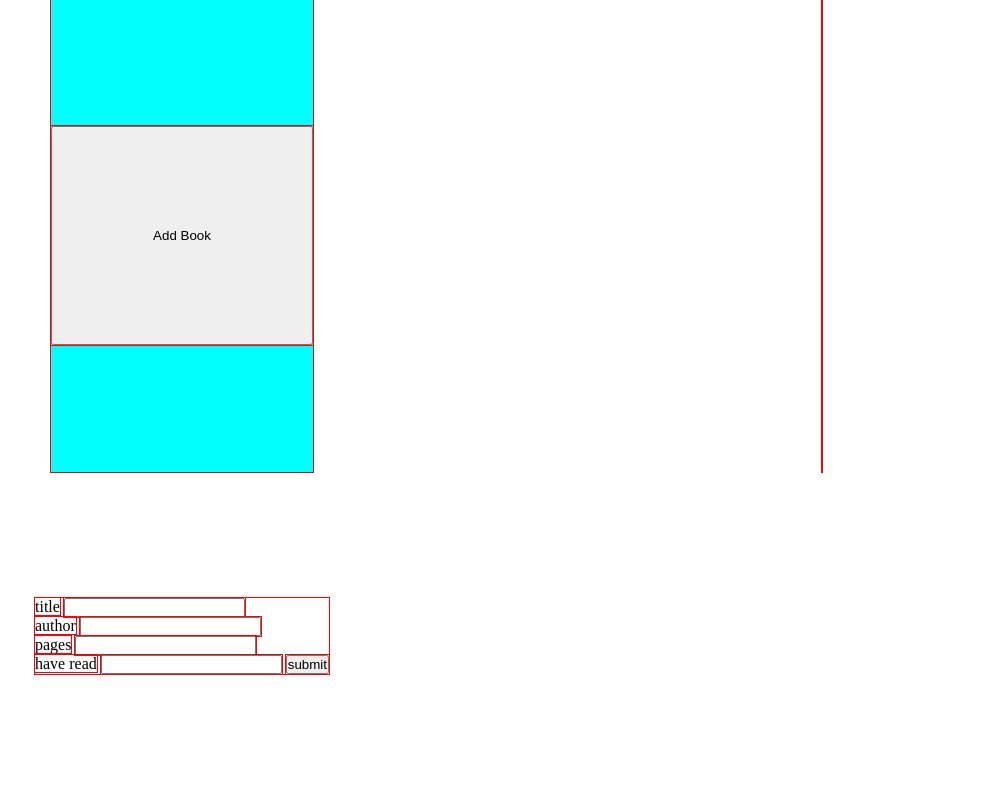
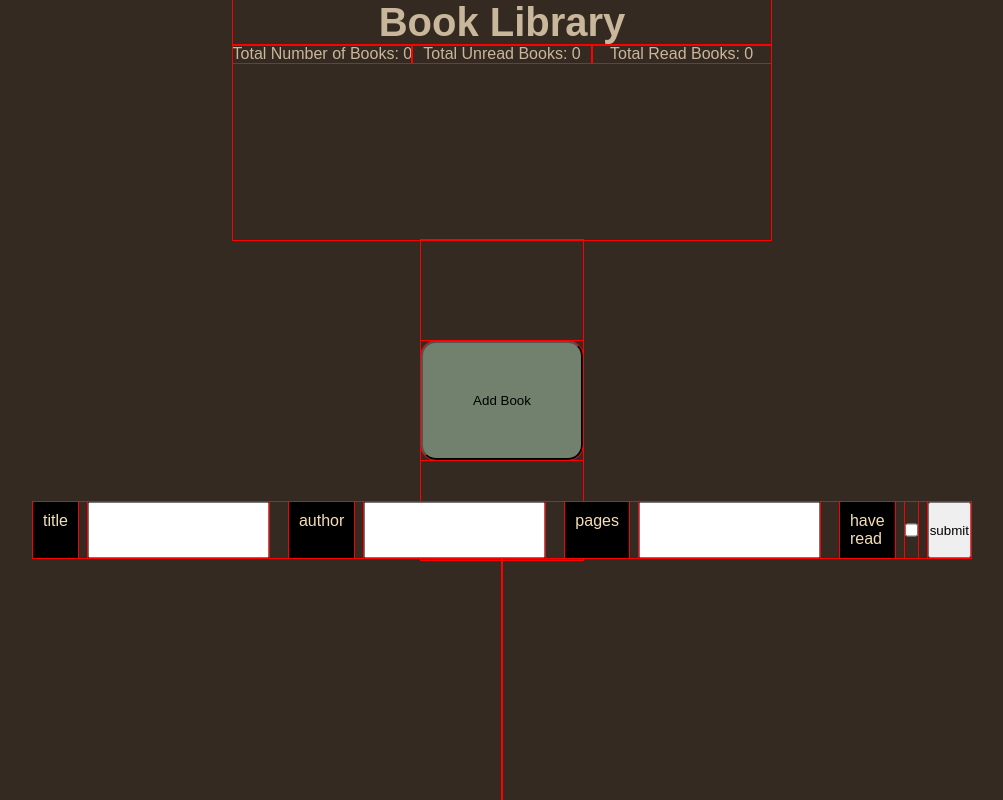
Before and after one commit to Ozzie-code-alt/OdinProjectGithub, a plain HTML site: page MiniLibrary/index.html in a window 1280 px wide. Both pictures are taken after a click on the button "Add Book". Shown: the whole page, without its empty margins (138-1141 px from the left). Drawn offline with Linux system fonts and the light colour scheme.

Commit message:
Flixed Bug

```diff
--- a/MiniLibrary/index.html
+++ b/MiniLibrary/index.html
@@ -9,16 +9,30 @@
 </head>
 <body>
     <div class="main-container">
+        <div class="top-container">
+            <div class="title-container">
+                <p>Book Library</p>
+            </div>
+
+            <div class="Stats-container">
+                <div class="total-books-container">
+                    <p>Total Number of Books: 0</p>
+                </div>
+                <div class="total-unread-container">
+                    <p>Total Unread Books: 0</p>
+                </div>
+                <div class="total-read-books">
+                    <p>Total Read Books: 0</p>
+                </div>
+            </div>
+        </div>
+
+
+        <div class="middle-container">
          <div class="btn-container">
             <button id="btnAdd"> Add Book</button>
          </div>
-
-
-         <div class="newBooks-Container">
-
-         </div>
-
-         <form id="myForm">
+         <form id="myForm" class="hidden myForm">
             <label for="titles">title</label>
             <input type="text" id="titles" name="titles">
             <br>
@@ -29,10 +43,18 @@
             <input type="text" id="pagess" name="pagess">
             <br>
             <label for="haveRead">have read</label>
-            <input type="text" id="haveRead" name="haveRead">
+            <input type="checkbox" id="haveRead" name="haveRead" >
 
             <input type="submit" value="submit">
          </form>
+
+        </div>
+
+            <div class="bottom-container">
+         <div class="newBooks-Container">
+
+         </div>
+        </div>
     </div>
 </body>
 </html>
--- a/MiniLibrary/main.css
+++ b/MiniLibrary/main.css
@@ -2,25 +2,61 @@
     padding: 0;
     margin: 0;
     outline: red 1px solid;
+    font-family: sans-serif;
 }
 
 .main-container {
     height: 100vh;
-    display:grid;
-    grid-template-columns: repeat(2,1fr);
     place-items: center;
-
+   background-color: #342A21;
 }
 
+.main-container .top-container {
+    text-align: center;
+    height: 30vh;
+}
+.main-container .top-container .title-container p{
+    font-weight: 600;
+    font-size: 40px;
+    color: #C9B79C;
+}
+
+.main-container .top-container .Stats-container{
+display: grid;
+grid-template-columns: repeat(3,1fr);
+color: #C9B79C;
+}
 .main-container .btn-container {
-    background-color: aqua;
-    height: 100%;
+
     display: grid;
     align-items: center;
+    justify-content: center;
 }
+
 .main-container .btn-container button{
-    padding: 100px;
+    padding: 50px;
+    background-color: #71816D;
+    border-radius: 15px;
+}
 
+.main-container .middle-container{
+    height: 40vh;
+    display: flex;
+    justify-content: center;
+    align-items: center;
+   position: relative;
+}
+
+.main-container .middle-container .myForm{
+
+color: wheat;
+position: absolute;
+bottom: 2px;
+gap:10px
+}
+.main-container .middle-container .myForm label{
+    background-color: black;
+    padding: 10px;
 }
 .main-container .newBooks-Container {
     height: 100%;
@@ -34,3 +70,15 @@
     height: 200px;
     color: white;
 }
+
+.main-container .bottom-container{
+    height: 30vh;
+}
+
+.hidden{
+    display: none;
+}
+
+.active{
+    display: flex;
+}
--- a/MiniLibrary/main.js
+++ b/MiniLibrary/main.js
@@ -17,10 +17,11 @@ this.haveread = haveread
 myForm.addEventListener('submit', function(event){
     event.preventDefault();
 
+
     const title = myForm.elements.titles.value
     const author = myForm.elements.authors.value
     const pages = myForm.elements.pagess.value
-    const haveread = myForm.elements.haveRead.value
+    const haveread = myForm.elements.haveRead
     let sample1 = new sampleObject(title, author, pages, haveread )
     // console.log(sample1.title)
     // console.log(sample1.author)
@@ -32,9 +33,18 @@ myForm.addEventListener('submit', function(event){
     let Parentcontainer = document.querySelector('.newBooks-Container')
     for(const ket in sample1){
         const paragraph = document.createElement('p')
-        paragraph.textContent = `${ket}: ${sample1[ket]}`
+        const value = sample1[ket]
+        console.log(value)
+        if(value instanceof HTMLInputElement && value.type === 'checkbox'){
+            const isChecked = value.checked ? 'Checked' : 'NotChecked'
+            paragraph.textContent = `${ket} : ${isChecked}`
+        }
+        else{
+            console.log(value.checked)
+            paragraph.textContent = `${ket} : ${sample1[ket]}`
+
+        }
         newBook.appendChild(paragraph)
-
     }
 
     newBook.classList.add('NewBook')
@@ -48,18 +58,6 @@ myForm.addEventListener('submit', function(event){
 // console.log(sample1.printThis())
 
 btnAdd.addEventListener('click', function(){
-
-let newBook = document.createElement("div")
-let Parentcontainer = document.querySelector('.newBooks-Container')
-for(const ket in sample1){
-    const paragraph = document.createElement('p')
-    paragraph.textContent = `${ket}: ${sample1[ket]}`
-    newBook.appendChild(paragraph)
-
-}
-
-newBook.classList.add('NewBook')
-Parentcontainer.append(newBook)
-
+myForm.classList.add('active')
 
 })
```
